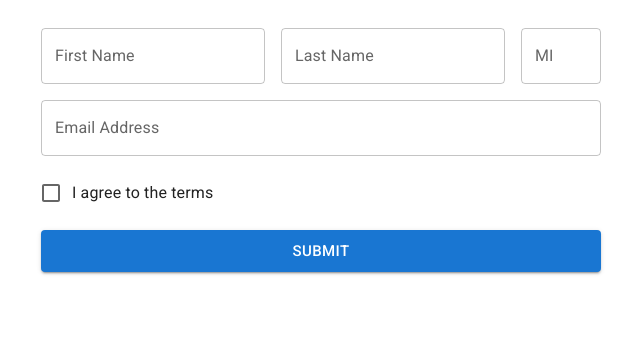
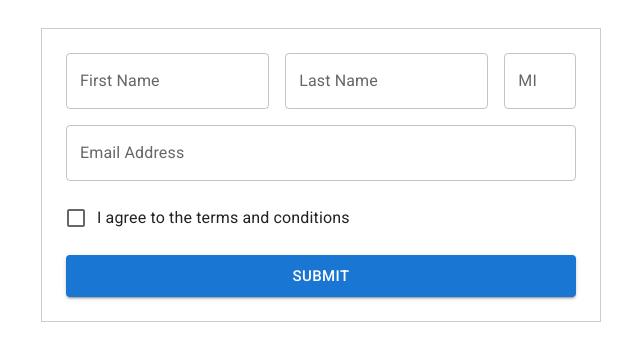
Before and after one commit to alan-eicker/ReactForm, a React (Create React App) app: page / in a window 1280 px wide. Shown: the top 360 px of the page, without its empty margins (319-959 px from the left). Built offline with nearby package versions, Linux system fonts and the light colour scheme.

Commit message:
Create CheckOption component

```diff
--- a/src/App.js
+++ b/src/App.js
@@ -1,4 +1,5 @@
 import React from 'react';
+import Box from '@mui/material/Box';
 import Form, { validate } from './Form';
 
 import './styles.css';
@@ -17,6 +18,7 @@ const layout = {
 export default function App() {
   return (
     <main>
+      <Box component="div" sx={{ p: 3, border: '1px solid #ccc' }}>
         <Form>
           <Form.TextField
             cols={layout.firstName}
@@ -40,11 +42,17 @@ export default function App() {
               .email('Invalid email address')
               .required('Email address is required')}
           />
-        <Form.FormControlLabel
-          control={<Form.Checkbox />}
-          label="I agree to the terms"
+          <Form.CheckOption
+            type="checkbox"
+            name="agree"
+            label="I agree to the terms and conditions"
+            validator={validate
+              .string()
+              .oneOf(['true'])
+              .required('Please agree to the terms and conditions')}
           />
         </Form>
+      </Box>
     </main>
   );
 }
--- /dev/null
+++ b/src/Form/components/CheckOption.jsx
@@ -0,0 +1,42 @@
+import React from 'react';
+import PropTypes from 'prop-types';
+import uniqid from 'uniqid';
+import MuiCheckbox from '@mui/material/Checkbox';
+import MuiRadio from '@mui/material/Radio';
+import MuiFormControlLabel from '@mui/material/FormControlLabel';
+import MuiFormHelperText from '@mui/material/FormHelperText';
+
+const CheckOption = (props) => {
+  const FormOption = props.type === 'checkbox' ? MuiCheckbox : MuiRadio;
+  const id = uniqid();
+
+  return (
+    <>
+      <MuiFormControlLabel
+        htmlFor={id}
+        control={
+          <FormOption
+            id={id}
+            {...(props.error && {
+              sx: {
+                color: '#d32f2f',
+              },
+            })}
+          />
+        }
+        {...props}
+      />
+      {props.error && (
+        <MuiFormHelperText error>{props.helperText}</MuiFormHelperText>
+      )}
+    </>
+  );
+};
+
+CheckOption.propTypes = {
+  error: PropTypes.bool,
+  helperText: PropTypes.string,
+  type: PropTypes.oneOf(['checkbox', 'radio']),
+};
+
+export default CheckOption;
--- a/src/Form/index.js
+++ b/src/Form/index.js
@@ -1,10 +1,9 @@
 import Form from './Form';
 import * as yup from 'yup';
 
+import CheckOption from './components/CheckOption';
 import TextField from '@mui/material/TextField';
 import Autocomplete from '@mui/material/Autocomplete';
-import Checkbox from '@mui/material/Checkbox';
-import FormControlLabel from '@mui/material/FormControlLabel';
 import Radio from '@mui/material/Radio';
 import Select from '@mui/material/Select';
 import Slider from '@mui/material/Slider';
@@ -12,8 +11,8 @@ import Switch from '@mui/material/Switch';
 
 Form.TextField = TextField;
 Form.Autocomplete = Autocomplete;
-Form.Checkbox = Checkbox;
-Form.FormControlLabel = FormControlLabel;
+Form.CheckOption = CheckOption;
+// Form.FormControlLabel = FormControlLabel;
 Form.Radio = Radio;
 Form.Select = Select;
 Form.Slider = Slider;
```
Also changed, not shown: 2 other files (tests, documents, lock files or other folders). Lines whose indentation alone changed are shown as unchanged.
